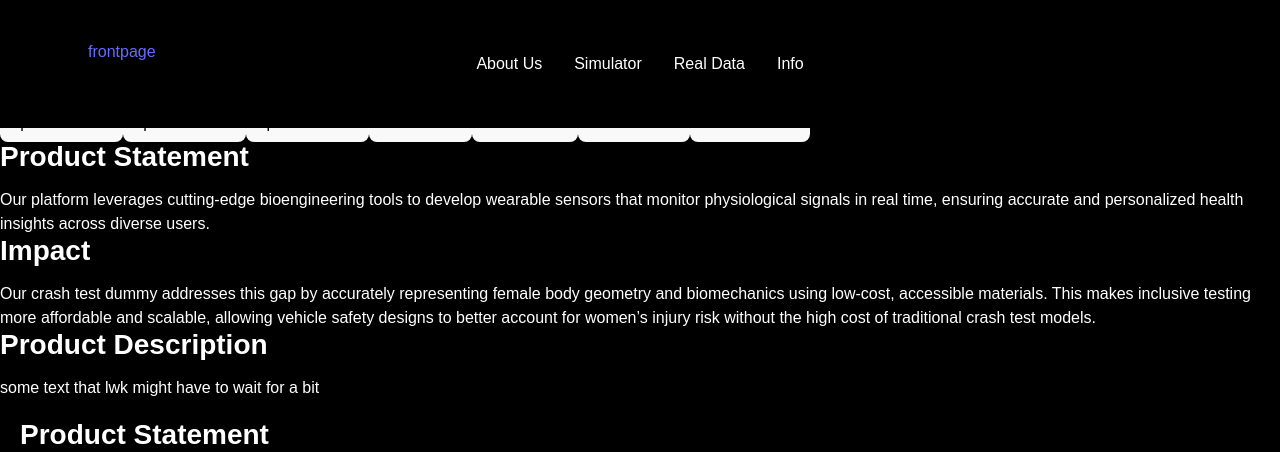
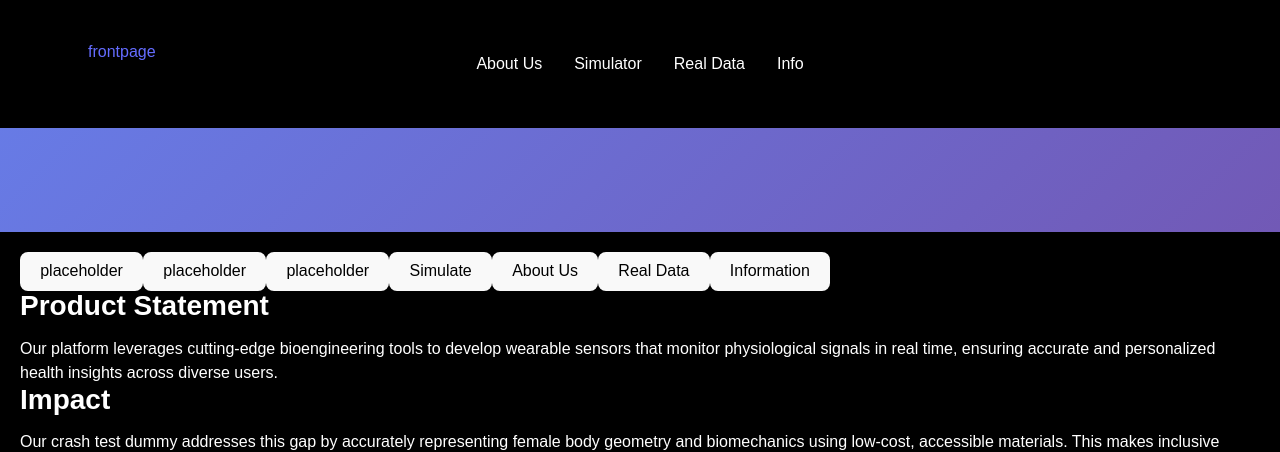
Before and after one commit to michelllinstar/Female-Crash-Dummy-BMES-, a React app in the folder frontend/: page / in a window 1280 px wide. Shown: the top 452 px of the page. Built offline with nearby package versions, Linux system fonts and the light colour scheme; the HTML template or start-up script is replaced by a standard one.

Commit message:
info page + nav links

```diff
--- a/frontend/src/App.tsx
+++ b/frontend/src/App.tsx
@@ -23,12 +23,27 @@ allowing vehicle safety designs to better account for women’s injury risk with
   const pd_title = "Product Description";
   const pd_text = "Some text about the product.";
 
+  const image_info1 = "placeholder";
+  const image_info2 = "placeholder";
+  const image_info3 = "placeholder";
+
   return (
+    <>
     <div className="main-layout">
-      <TextBox title={ps_title} text={ps_text} />
-      <TextBox title={impact_title} text={impact_text} />
-      <TextBox title={pd_title} text={pd_text} />
-    </div>
+          <Label className="frontpage-image" info={image_info1}></Label>
+          <Label className="frontpage-image" info={image_info2}></Label>
+          <Label className="frontpage-image" info={image_info3}></Label>
+
+          <Button className="simulate-button" nameOfButton="Simulate"></Button>
+          <Button className="frontpage-button" nameOfButton="About Us"></Button>
+          <Button className="frontpage-button" nameOfButton="Real Data"></Button>
+          <Button className="frontpage-button" nameOfButton="Information"></Button>
+
+          <TextBox title={ps_title} text={ps_text}/>
+          <TextBox title={impact_title} text={impact_text}/>
+          <TextBox title={pd_title} text={pd_text}/>
+        </div>
+        </>
   );
 }
 
@@ -46,24 +61,6 @@ function AboutUs() {
 
 function App() {
 
-  const ps_title = "Product Statement";
-  const ps_text = "Our platform leverages cutting-edge bioengineering tools to develop wearable sensors \
-                   that monitor physiological signals in real time, ensuring accurate and personalized \
-                   health insights across diverse users.";
-
-  const impact_title = "Impact";
-  const impact_text = "Our crash test dummy addresses this gap by accurately representing female body \
-                       geometry and biomechanics using low-cost, accessible materials. This makes \
-                       inclusive testing more affordable and scalable, allowing vehicle safety designs \
-                       to better account for women’s injury risk without the high cost of traditional crash test models.";
-
-  const pd_title = "Product Description";
-  const pd_text = "some text that lwk might have to wait for a bit";
-
-  const image_info1 = "placeholder";
-  const image_info2 = "placeholder";
-  const image_info3 = "placeholder";
-
 return (
     <>
       <div className="App">
@@ -73,21 +70,6 @@ return (
           { label: "Real Data", path: "/real_data" },
           { label: "Info", path: "/info" },
         ]} />
-
-        <div className="main-layout">
-          <Label className="frontpage-image" info={image_info1}></Label>
-          <Label className="frontpage-image" info={image_info2}></Label>
-          <Label className="frontpage-image" info={image_info3}></Label>
-
-          <Button className="simulate-button" nameOfButton="Simulate"></Button>
-          <Button className="frontpage-button" nameOfButton="About Us"></Button>
-          <Button className="frontpage-button" nameOfButton="Real Data"></Button>
-          <Button className="frontpage-button" nameOfButton="Information"></Button>
-
-          <TextBox title={ps_title} text={ps_text}/>
-          <TextBox title={impact_title} text={impact_text}/>
-          <TextBox title={pd_title} text={pd_text}/>
-        </div>
       </div>
 
       <div className="page-content">
```
